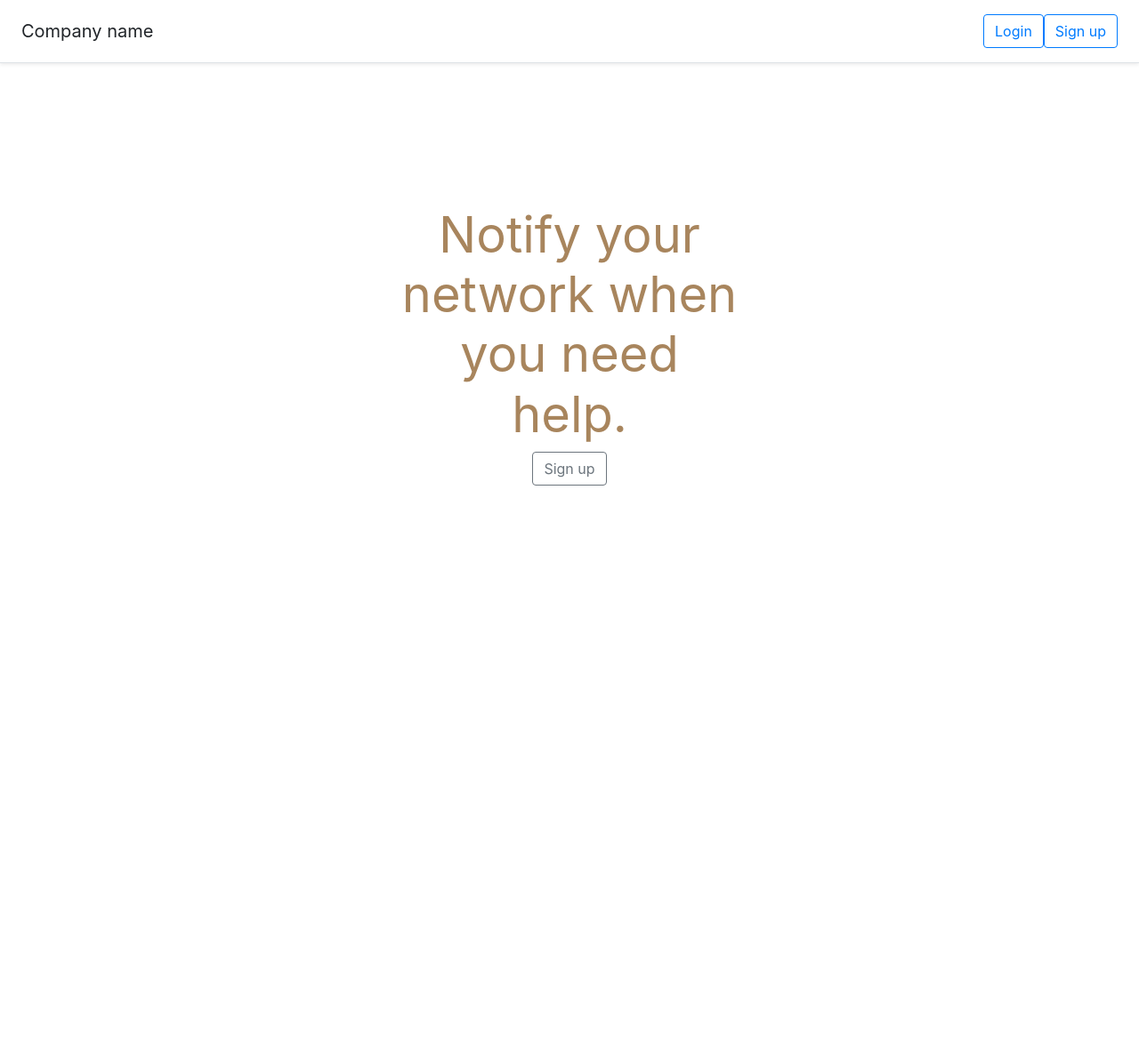
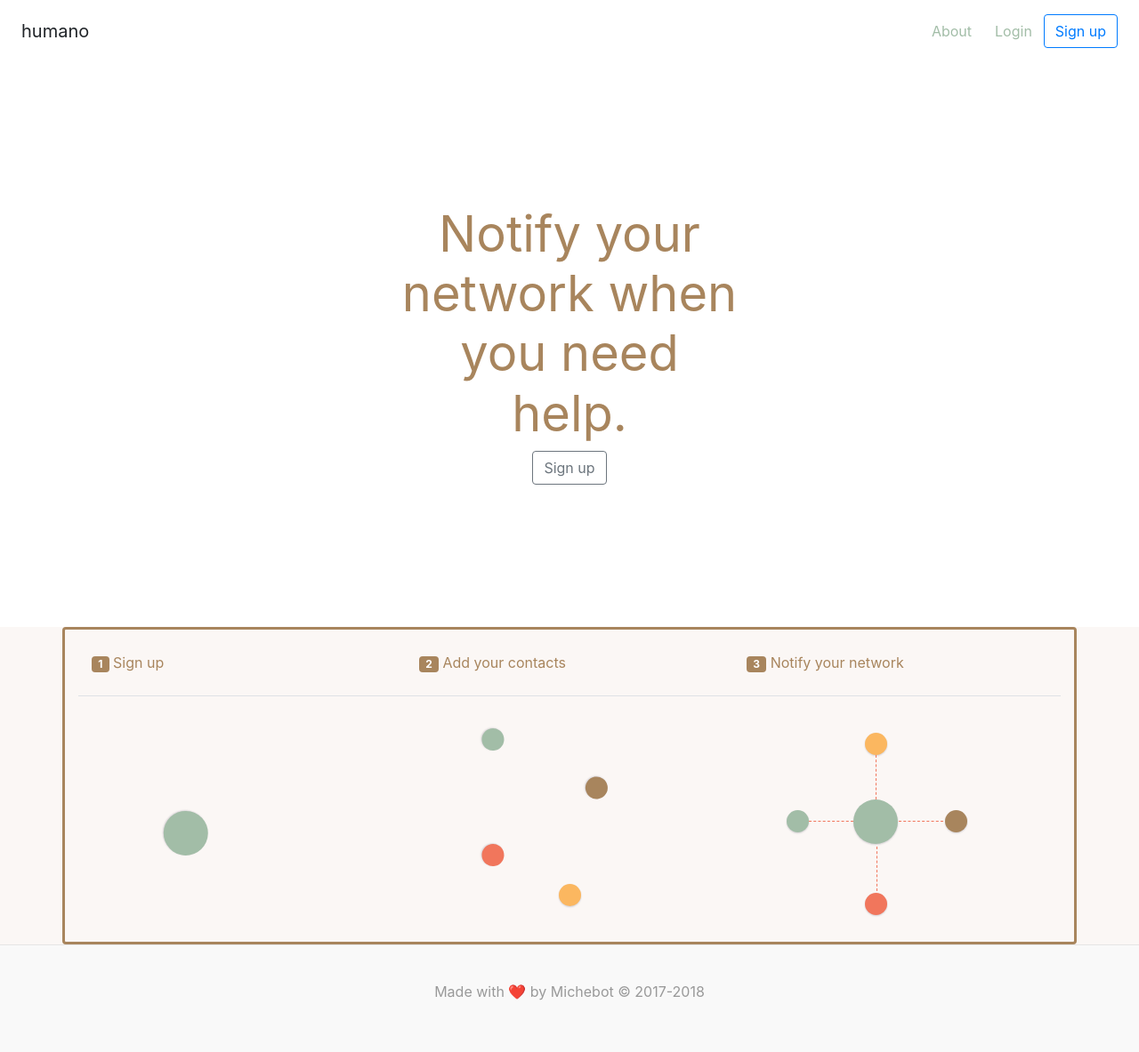
Before and after one commit to michebot/humano, a Flask app: page / in a window 1280 px wide. Shown: the whole page at 89% size. Before the commit the page ends 546 px from the top, so only its background shows below. Run offline with Flask 2, Linux system fonts and the light colour scheme; some libraries are stand-ins or nearby versions.

Commit message:
Adding content to body

```diff
--- a/static/css/styles.css
+++ b/static/css/styles.css
@@ -133,7 +133,7 @@ li:not(.active):before {
 
 /* Making life easier */
 .m0 {
-    margin-left:: none !important;
+    margin: 0px !important;
 }
 
 .p0 {
@@ -146,6 +146,14 @@ li:not(.active):before {
 
 .mt3 {
     margin-top: 3rem;
+}
+
+.ml {
+    margin-left: 1rem;
+}
+
+.mb {
+    margin-bottom: 1rem;
 }
 
 /* Contacts Page */
@@ -174,3 +182,169 @@ li:not(.active):before {
     color: #fff;
     padding: 10px 35px;
 }
+
+/* Homepage Logged Out */
+
+.bg-humano {
+    background-color: #FBF7F5;
+}
+.humano-footer {
+    padding: 2.5rem 0;
+    color: #999;
+    text-align: center;
+    background-color: #f9f9f9;
+    border-top: .05rem solid #e5e5e5;
+}
+
+.circle {
+  width: 50px;
+  height: 50px;
+  line-height: 200px;
+  border-radius: 50%; /* the magic */
+  -moz-border-radius: 50%;
+  -webkit-border-radius: 50%;
+  -webkit-box-shadow: 0 1px 2px rgba(50,50,93,.11), 0 1px 2px rgba(0,0,0,.08);
+  box-shadow: 0 1px 2px rgba(50,50,93,.11), 0 1px 2px rgba(0,0,0,.08);
+  text-align: center;
+  color: white;
+  font-size: 16px;
+  text-transform: uppercase;
+  font-weight: 700;
+  margin: 0 auto 40px;
+}
+
+circle::before{
+  content: '';
+  position: absolute;
+  top: .9em;
+  left: -4em;
+  width: 4em;
+  height: .2em;
+  background: blue;
+  z-index: -1;
+}
+.shift-left {
+    transform-origin: -36px 0px;
+    transform: translate(0px) rotate(125deg);
+}
+
+.shift-left-down {
+    transform-origin: -36px 65px;
+    transform: translate(0px) rotate(125deg);
+}
+
+.shift-right {
+    transform-origin: 25px 25px;
+    transform: translate(0px) rotate(125deg);
+}
+
+.green {
+  background-color: #a2bda7;
+}
+
+.brown {
+  background-color: #A8855D;
+  color: #fff;
+}
+
+.red {
+  background-color: #f1765c;
+}
+
+.yellow {
+  background-color: #FBB760;
+}
+
+.small {
+    width: 25px;
+    height: 25px;
+}
+
+.special {
+    position: absolute;
+}
+
+.ball-wrap {
+    position: relative;
+    margin: 100px;
+    width: 90px;
+}
+
+.ball-wrap div:nth-of-type(2) {
+    top: 12px;
+    left: -55px;
+}
+
+.ball-wrap div:nth-of-type(2):after {
+    content: "";
+    display: block;
+    border-bottom: 1.5px dashed #f1765c;
+    position: absolute;
+    width: 50px;
+    right: -50px;
+    top: 50%;
+}
+
+.ball-wrap div:nth-of-type(3) {
+    top: 12px;
+    right: -58px;
+}
+
+.ball-wrap div:nth-of-type(3):after {
+    content: "";
+    display: block;
+    border-bottom: 1.5px dashed #f1765c;
+    position: absolute;
+    width: 50px;
+    left: -52px;
+    top: 50%;
+}
+
+.ball-wrap div:nth-of-type(4) {
+    right: 32px;
+    bottom: -120px;
+}
+
+.ball-wrap div:nth-of-type(4):after {
+    content: "";
+    display: block;
+    border-left: 1.5px dashed #f1765c;
+    position: absolute;
+    height: 50px;
+    left: 50%;
+    top: -52px;
+}
+
+.ball-wrap div:nth-of-type(5) {
+    left: 33px;
+    bottom: 100px;
+}
+
+.ball-wrap div:nth-of-type(5):after {
+    content: "";
+    display: block;
+    border-left: 1.5px dashed #f1765c;
+    position: absolute;
+    height: 50px;
+    right: 12px;
+    top: 100%;
+}
+
+.body-wrapper {
+    border: 3px solid #A8855D;
+    border-radius: .25rem;
+}
+.sub-nav {
+    padding: 25px 0px;
+
+}
+
+.badge-pill {
+    padding-right: .6em;
+    padding-left: .6em;
+    border-radius: .25rem;
+}
+
+.brown-text {
+    color: #A8855D;
+}
--- a/templates/index.html
+++ b/templates/index.html
@@ -1,7 +1,7 @@
 <!DOCTYPE html>
 <html>
 <head>
-  <title>{% block title %}TITLE GOES HERE{% endblock %}</title>
+  <title>{% block title %}humano{% endblock %}</title>
   <link rel="stylesheet" href="https://stackpath.bootstrapcdn.com/bootstrap/4.1.3/css/bootstrap.min.css" integrity="sha384-MCw98/SFnGE8fJT3GXwEOngsV7Zt27NXFoaoApmYm81iuXoPkFOJwJ8ERdknLPMO" crossorigin="anonymous">
   <link rel="stylesheet" type="text/css" href="/static/css/styles.css">
   <script src="https://code.jquery.com/jquery-3.2.1.min.js"></script>
@@ -10,10 +10,11 @@
 
 <!-- Begin Navigation -->
 
-<div class="d-flex flex-column flex-md-row align-items-center p-3 px-md-4 mb-3 bg-white border-bottom shadow-sm">
-  <h5 class="my-0 mr-md-auto font-weight-normal">Company name</h5>
-  <a class="btn btn-outline-primary" href="/login">Login</a>
-  <a class="btn btn-outline-primary" href="/sign-up">Sign up</a>
+<div class="d-flex flex-column flex-md-row align-items-center p-3 px-md-4 mb-3 bg-white">
+    <h5 class="my-0 mr-md-auto font-weight-normal">humano</h5>
+    <a class="btn" href="/about">About</a>
+    <a class="btn" href="/login">Login</a>
+    <a class="btn btn-outline-primary" href="/sign-up">Sign up</a>
 </div>
 
 <!-- End Navigation -->
@@ -31,5 +32,76 @@
 
 <!-- End Hero -->
 
+<!-- Begin Main Body -->
+
+<div class="bg-humano">
+    <div class="container bg-humano body-wrapper">
+
+    <div class="sub-nav border-bottom mb">
+        <div class="container-fluid">
+            <div class="row">
+                    <div class="col-4">
+                        <span class="badge brown badge-pill">
+                          1
+                        </span>
+                        <span class="brown-text">
+                          Sign up
+                      </span>
+                    </div>
+                    <div class="col-4">
+                      <span class="badge brown badge-pill">
+                          2
+                      </span>
+                      <span class="brown-text">
+                          Add your contacts
+                      </span>
+                    </div>
+                    <div class="col-4">
+                      <span class="badge brown badge-pill">
+                          3
+                      </span>
+                      <span class="brown-text">
+                          Notify your network
+                      </span>
+                    </div>
+                </div>
+            </div>
+        </div>
+
+
+        <div class="container-fluid">
+            <div class="row">
+              <div class="col-4">
+                  <div class="circle green shift-left-down"></div>
+              </div>
+              <div class="col-4">
+                <div class="circle green small shift-left"></div>
+                <div class="circle brown small shift-right"></div>
+                <div class="circle red small shift-left"></div>
+                <div class="circle yellow small"></div>
+              </div>
+              <div class="col-4">
+                  <div class="ball-wrap">
+                      <div class="circle green"></div>
+                      <div class="circle green small special"></div>
+                      <div class="circle brown small special"></div>
+                      <div class="circle red small special"></div>
+                      <div class="circle yellow small m0 special"></div>
+                </div>
+            </div>
+        </div>
+    </div>
+  </div>
+</div>
+
+
+<!-- End Main Body -->
+
+    <footer class="humano-footer">
+      <p>Made with ❤️  by Michebot © 2017-2018</p>
+    </footer>
+
 </body>
+
+
 </html>
```
